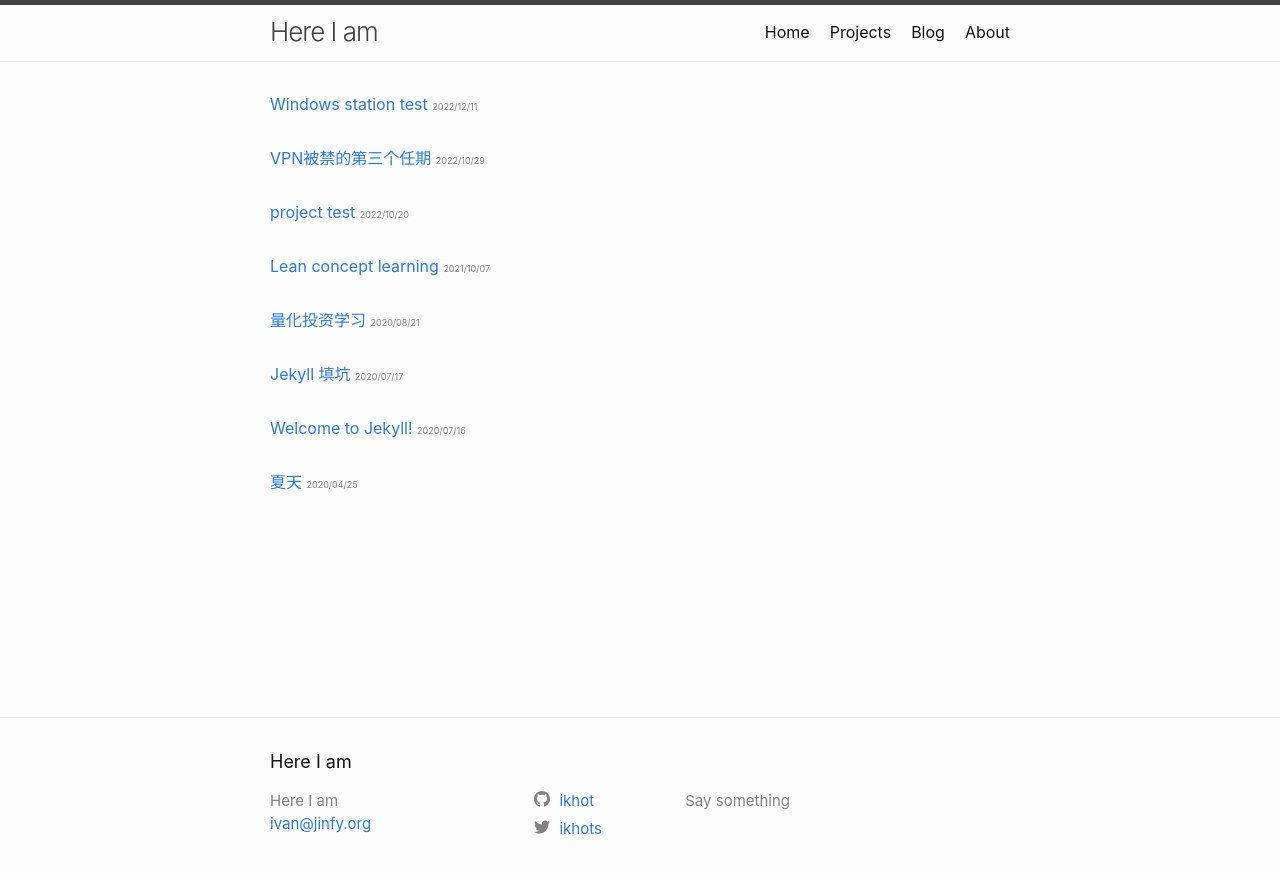
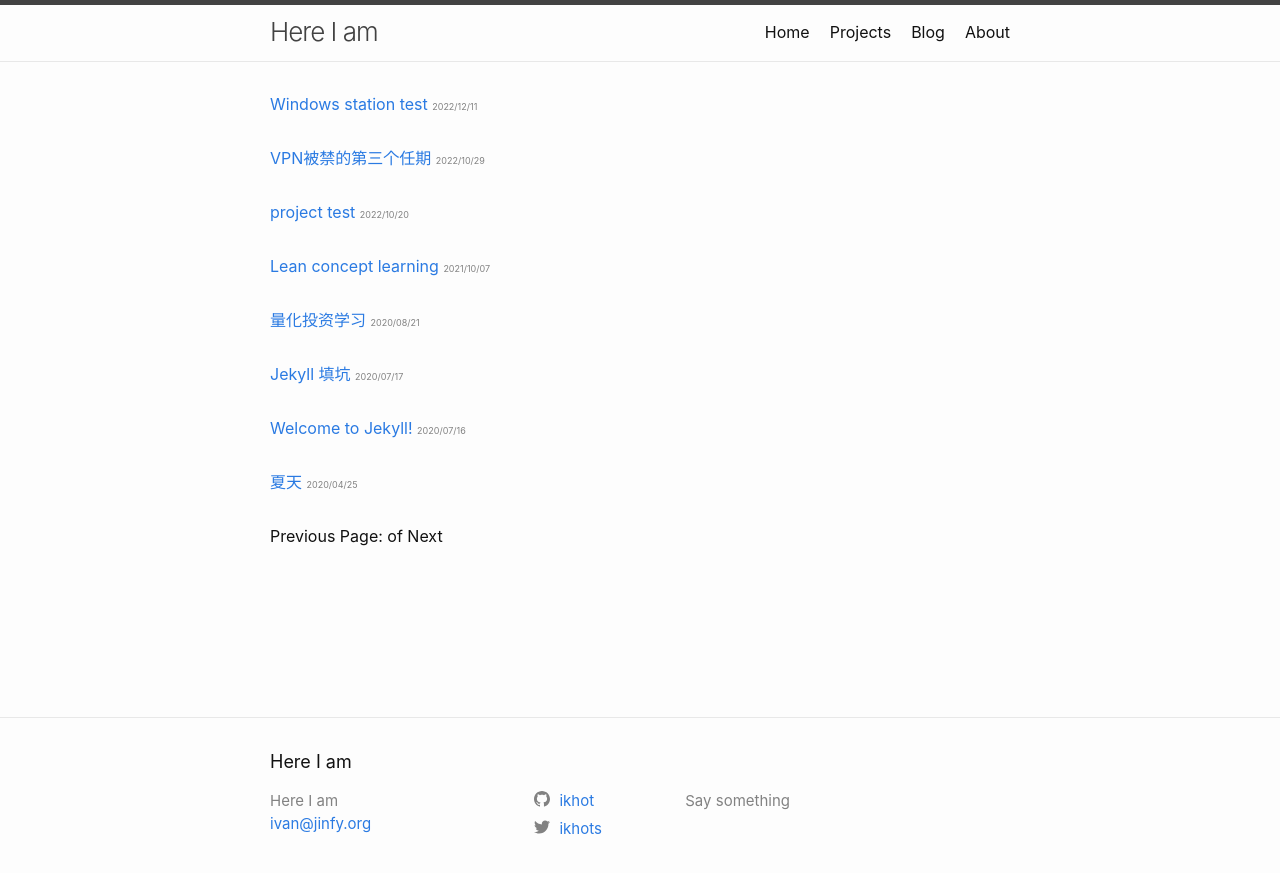
Before and after one commit to ikhot/ikhot.github.io, a Jekyll site: the page built from 05-blog.md, in a window 1280 px wide. Shown: the top 873 px of the page. Built offline with Jekyll 4.4.1, drawn with Linux system fonts in a browser that asks for light colours.

Commit message:
working pagination

```diff
--- a/Gemfile
+++ b/Gemfile
@@ -16,6 +16,7 @@ gem "github-pages", group: :jekyll_plugins
 # If you have any plugins, put them here!
 group :jekyll_plugins do
   gem "jekyll-feed", "~> 0.12"
+  gem "jekyll-paginate"
 end
 
 # Windows and JRuby does not include zoneinfo files, so bundle the tzinfo-data gem
--- a/_config.yml
+++ b/_config.yml
@@ -26,6 +26,8 @@ baseurl: "" # the subpath of your site, e.g. /blog
 url: "" # the base hostname & protocol for your site, e.g. http://example.com
 twitter_username: ikhots
 github_username:  ikhot
+paginate: 5
+paginate_path: "/blog/page:num/"
 
 # Build settings
 # theme: jekyll-theme-cayman
--- a/_layouts/blog.html
+++ b/_layouts/blog.html
@@ -29,3 +29,32 @@ layout: default
   {%- endif -%}
 
 </div>
+<!-- This loops through the paginated posts -->
+{% for post in paginator.posts %}
+  <h1><a href="{{ post.url }}">{{ post.title }}</a></h1>
+  <p class="author">
+    <span class="date">{{ post.date }}</span>
+  </p>
+  <div class="content">
+    {{ post.content }}
+  </div>
+{% endfor %}
+
+<!-- Pagination links -->
+<div class="pagination">
+  {% if paginator.previous_page %}
+    <a href="{{ paginator.previous_page_path }}" class="previous">
+      Previous
+    </a>
+  {% else %}
+    <span class="previous">Previous</span>
+  {% endif %}
+  <span class="page_number ">
+    Page: {{ paginator.page }} of {{ paginator.total_pages }}
+  </span>
+  {% if paginator.next_page %}
+    <a href="{{ paginator.next_page_path }}" class="next">Next</a>
+  {% else %}
+    <span class="next ">Next</span>
+  {% endif %}
+</div>
```
